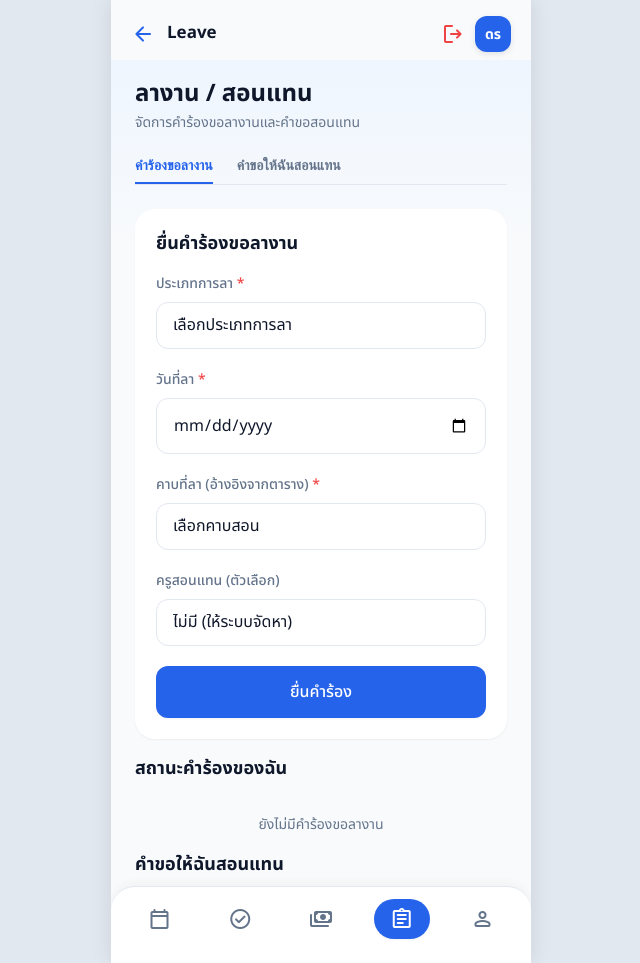
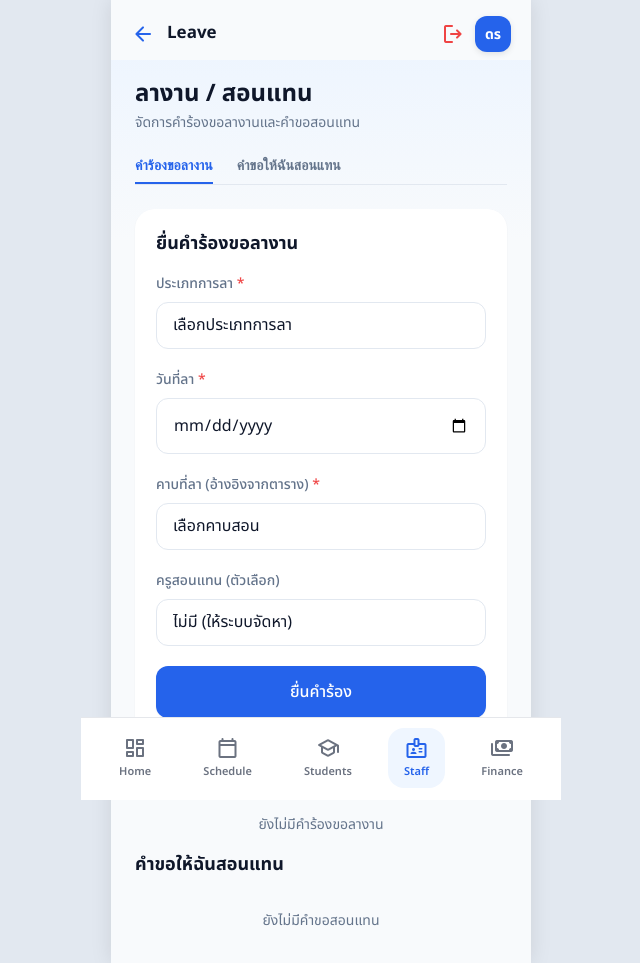
Before and after one commit to nutbbgna1/eduflow-web, a PHP site: page /teacher/leave.php in a window 1280 px wide. Shown: the whole page, without its empty margins (319-959 px from the left). Run offline with PHP 8.4, Linux system fonts and the light colour scheme; a user stored in the database is signed in; data comes from the database, SQL or seed files in the repository; data that the repository does not hold is empty.

Commit message:
style: update global bottom nav across all teacher pages to match image ref

```diff
--- a/teacher/css/style.css
+++ b/teacher/css/style.css
@@ -271,17 +271,18 @@ body {
 
 /* Bottom Navigation */
 .bottom-nav {
-  position: absolute;
+  position: fixed;
   bottom: 0;
-  left: 0;
-  right: 0;
-  background-color: var(--surface);
+  left: 50%;
+  transform: translateX(-50%);
+  width: 100%;
+  max-width: 480px; /* same as typical shell */
+  background-color: #fff;
   display: flex;
   justify-content: space-around;
-  padding: 0.75rem 0.5rem 1.5rem 0.5rem;
-  border-top: 1px solid var(--border);
-  border-radius: var(--border-radius-xl) var(--border-radius-xl) 0 0;
-  box-shadow: 0 -4px 10px rgba(0,0,0,0.03);
+  align-items: center;
+  padding: 10px 12px max(env(safe-area-inset-bottom), 12px);
+  border-top: 1px solid #E5E7EB;
   z-index: 100;
 }
 
@@ -289,28 +290,27 @@ body {
   display: flex;
   flex-direction: column;
   align-items: center;
-  color: var(--text-muted);
+  gap: 4px;
+  color: #6B7280;
   text-decoration: none;
-  font-size: 0.75rem;
-  gap: 0.25rem;
+  font-size: 11px;
+  font-weight: 600;
   transition: all 0.2s ease;
-  padding: 0.5rem 1rem;
-  border-radius: 999px; /* Pill shape when active */
-}
-
-.nav-item.active {
-  color: white;
-  background-color: var(--primary);
-  box-shadow: var(--shadow-sm);
-}
-
-.nav-item:hover:not(.active) {
-  color: var(--primary);
-  background-color: var(--primary-light);
+  padding: 8px 16px;
+  border-radius: 16px; /* soft rounded rectangle */
 }
 
 .nav-item .material-symbols-rounded {
   font-size: 24px;
+}
+
+.nav-item.active {
+  color: #2563EB;
+  background-color: #EFF6FF;
+}
+
+.nav-item:hover:not(.active) {
+  color: #2563EB;
 }
 
 /* Animations */
--- a/teacher/includes/bottom_nav.php
+++ b/teacher/includes/bottom_nav.php
@@ -1,20 +1,26 @@
 <?php
 $currentPage = basename($_SERVER['PHP_SELF']);
 ?>
+<!-- Bottom Nav -->
 <nav class="bottom-nav">
     <a href="index.php" class="nav-item <?php echo ($currentPage == 'index.php') ? 'active' : ''; ?>">
+        <span class="material-symbols-rounded">dashboard</span>
+        <span class="nav-label">Home</span>
+    </a>
+    <a href="schedule.php" class="nav-item <?php echo ($currentPage == 'schedule.php') ? 'active' : ''; ?>">
         <span class="material-symbols-rounded">calendar_today</span>
+        <span class="nav-label">Schedule</span>
     </a>
-    <a href="attendance.php" class="nav-item <?php echo ($currentPage == 'attendance.php') ? 'active' : ''; ?>">
-        <span class="material-symbols-rounded">check_circle</span>
+    <a href="roster.php" class="nav-item <?php echo ($currentPage == 'roster.php' || $currentPage == 'attendance.php') ? 'active' : ''; ?>">
+        <span class="material-symbols-rounded">school</span>
+        <span class="nav-label">Students</span>
+    </a>
+    <a href="leave.php" class="nav-item <?php echo ($currentPage == 'leave.php') ? 'active' : ''; ?>">
+        <span class="material-symbols-rounded">badge</span>
+        <span class="nav-label">Staff</span>
     </a>
     <a href="earnings.php" class="nav-item <?php echo ($currentPage == 'earnings.php') ? 'active' : ''; ?>">
         <span class="material-symbols-rounded">payments</span>
-    </a>
-    <a href="leave.php" class="nav-item <?php echo ($currentPage == 'leave.php') ? 'active' : ''; ?>">
-        <span class="material-symbols-rounded">assignment</span>
-    </a>
-    <a href="profile.php" class="nav-item <?php echo ($currentPage == 'profile.php' || $currentPage == 'edit_profile.php' || $currentPage == 'change_password.php') ? 'active' : ''; ?>">
-        <span class="material-symbols-rounded">person</span>
+        <span class="nav-label">Finance</span>
     </a>
 </nav>
```
Also changed, not shown: teacher/index.php (+1 -51 lines).
